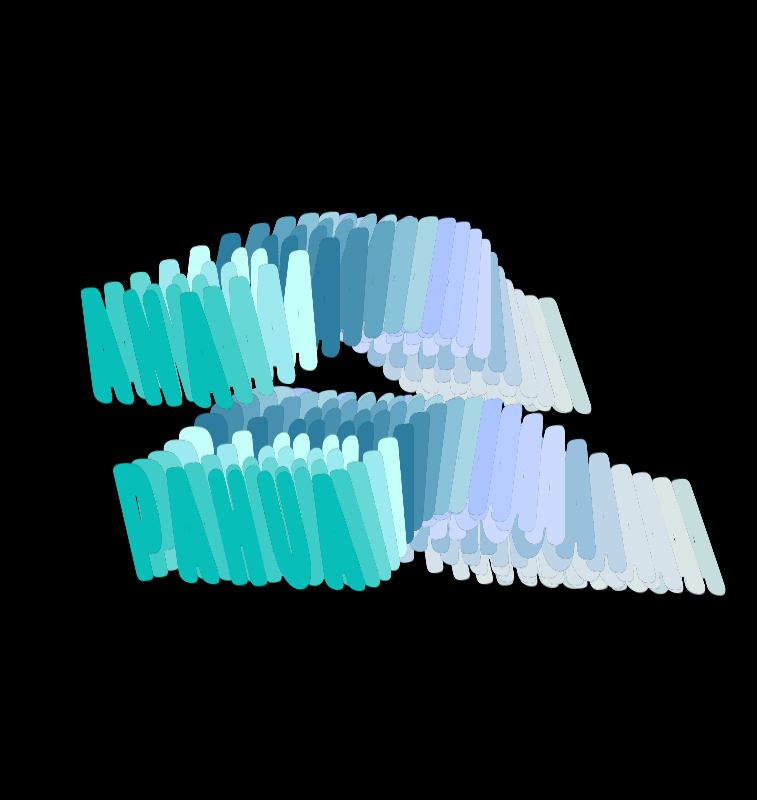
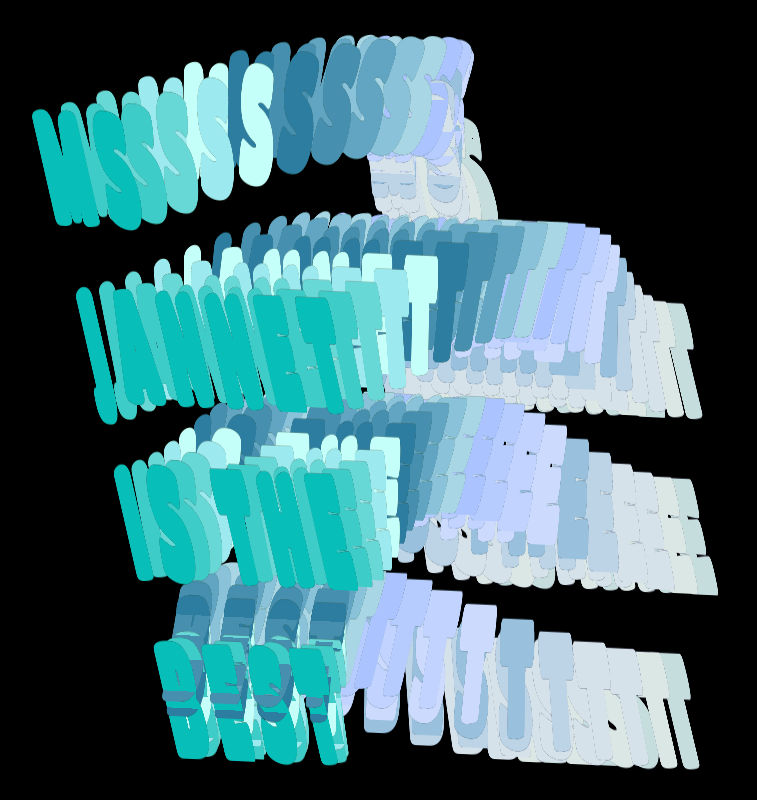
Before and after one commit to ELOMENP/EXAMEN, a plain HTML site: page index.html in a window 1280 px wide. Shown: the whole page, without its empty margins (469-1226 px from the left). Drawn offline with Linux system fonts and the light colour scheme; a script that the page names is missing.

Commit message:
Update index.html

```diff
--- a/index.html
+++ b/index.html
@@ -12,26 +12,26 @@
 
 <body>
     <div class="container">
-        <div class="wave">ANA PAHUA</div>
-        <div class="wave">ANA PAHUA</div>
-        <div class="wave">ANA PAHUA</div>
-        <div class="wave">ANA PAHUA</div>
-        <div class="wave">ANA PAHUA</div>
-        <div class="wave">ANA PAHUA</div>
-        <div class="wave">ANA PAHUA</div>
-        <div class="wave">ANA PAHUA</div>
-        <div class="wave">ANA PAHUA</div>
-        <div class="wave">ANA PAHUA</div>
-        <div class="wave">ANA PAHUA</div>
-        <div class="wave">ANA PAHUA</div>
-        <div class="wave">ANA PAHUA</div>
-        <div class="wave">ANA PAHUA</div>
-        <div class="wave">ANA PAHUA</div>
-        <div class="wave">ANA PAHUA</div>
-        <div class="wave">ANA PAHUA</div>
-        <div class="wave">ANA PAHUA</div>
-        <div class="wave">ANA PAHUA</div>
-        <div class="wave">ANA PAHUA</div>
+        <div class="wave">MS JANNET IS THE BEST</div>
+        <div class="wave">MS JANNET IS THE BEST</div>
+        <div class="wave">MS JANNET IS THE BEST</div>
+        <div class="wave">MS JANNET IS THE BEST</div>
+        <div class="wave">MS JANNET IS THE BEST</div>
+        <div class="wave">MS JANNET IS THE BEST</div>
+        <div class="wave">MS JANNET IS THE BEST</div>
+        <div class="wave">MS JANNET IS THE BEST</div>
+        <div class="wave">MS JANNET IS THE BEST</div>
+        <div class="wave">MS JANNET IS THE BEST</div>
+        <div class="wave">MS JANNET IS THE BEST</div>
+        <div class="wave">MS JANNET IS THE BEST</div>
+        <div class="wave">MS JANNET IS THE BEST</div>
+        <div class="wave">MS JANNET IS THE BEST</div>
+        <div class="wave">MS JANNET IS THE BEST</div>
+        <div class="wave">MS JANNET IS THE BEST</div>
+        <div class="wave">MS JANNET IS THE BEST</div>
+        <div class="wave">MS JANNET IS THE BEST</div>
+        <div class="wave">MS JANNET IS THE BEST</div>
+        <div class="wave">MS JANNET IS THE BEST</div>
     </div>
 </body>
 
```
